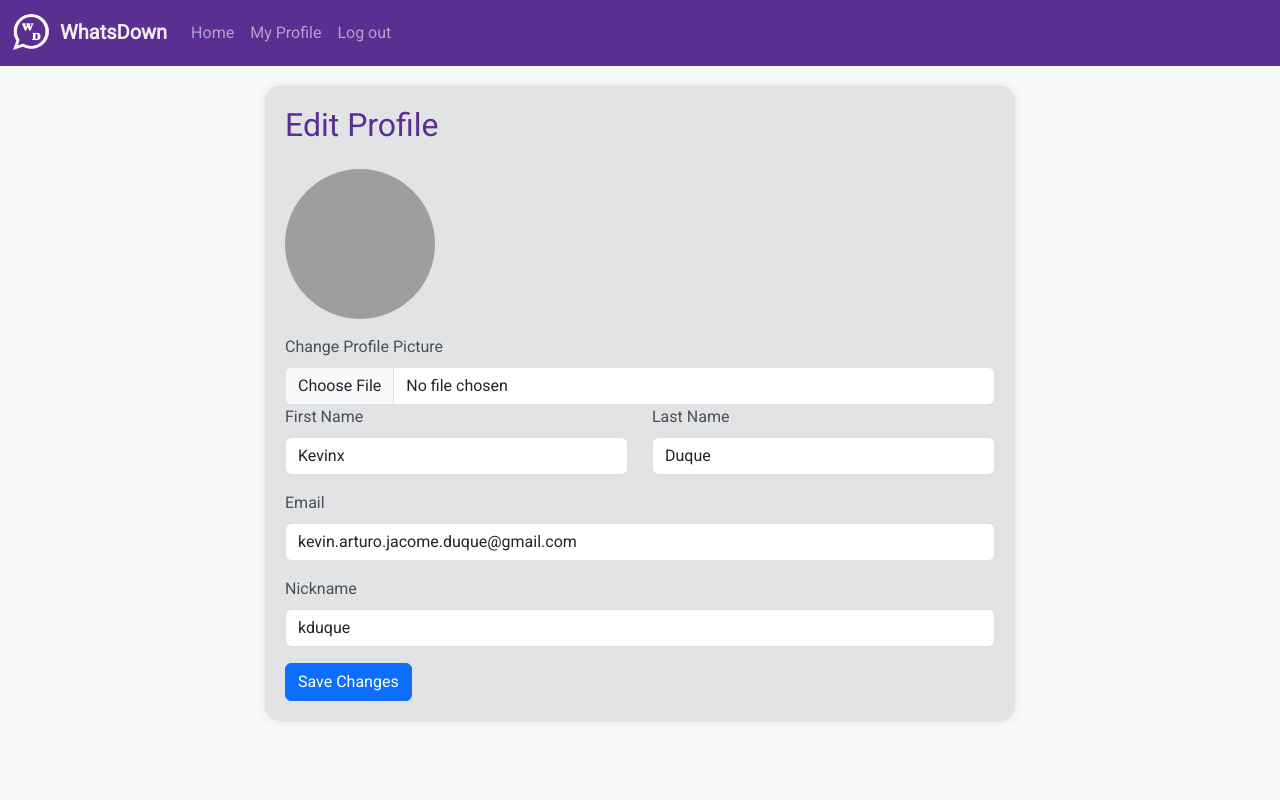
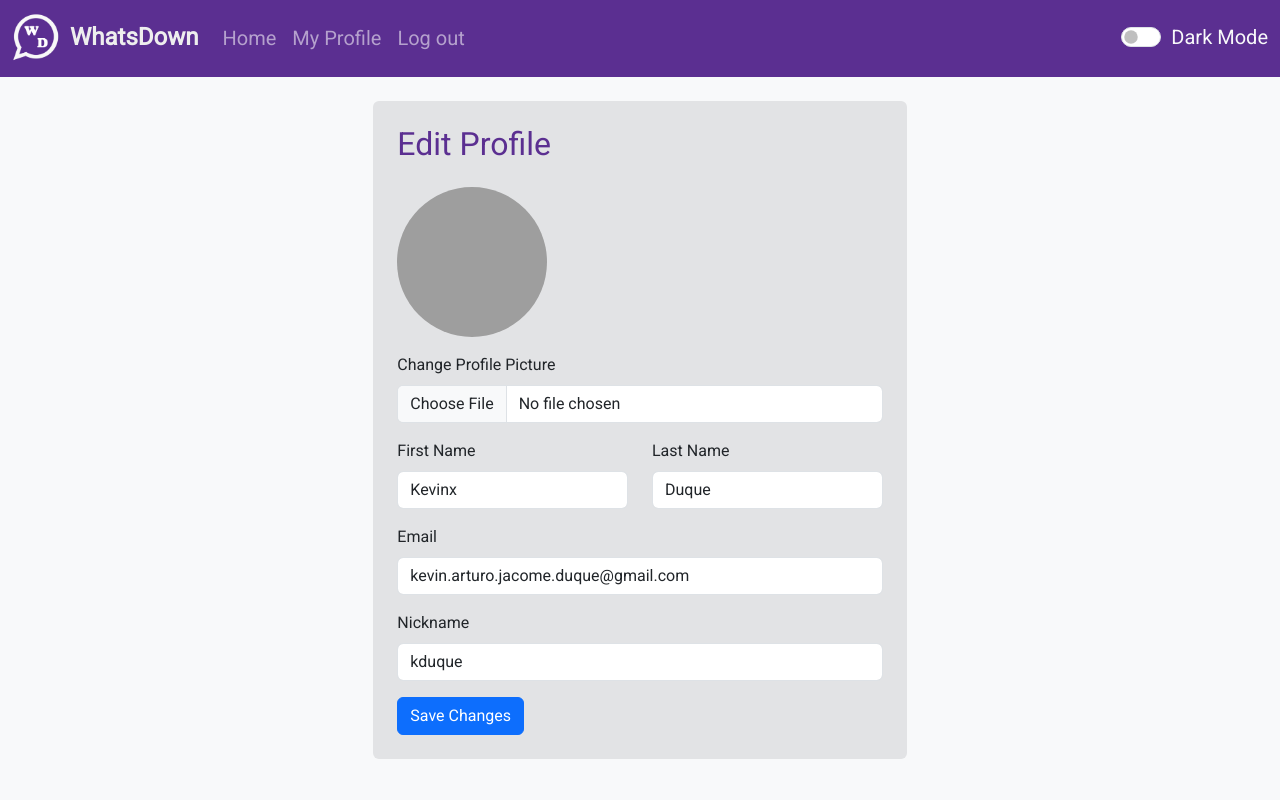
Before and after one commit to mimichelow/ProyectoDojoFinal, a Flask app: page /user/profile in a window 1280 px wide. Run offline with Flask 3, Linux system fonts and the light colour scheme; the visitor is signed in with stand-in values (Sample User, id 1); data comes from the database, SQL or seed files in the repository; grey boxes are pictures that could not be loaded.

Commit message:
Adding dark mode functionality

```diff
--- a/flask_app/static/css/style_chat_view.css
+++ b/flask_app/static/css/style_chat_view.css
@@ -1,7 +1,7 @@
 body {
     font-family: 'Roboto', sans-serif;
     background-color: #f8f9fa;
-    color: #495057;
+
 }
 
 .chats {
--- /dev/null
+++ b/flask_app/static/js/dark_mode.js
@@ -0,0 +1,12 @@
+window.onload=function () {
+    let darkSwitch = document.getElementById('flexSwitchCheckDefault');
+    darkSwitch.addEventListener( "change", () => {
+        if ( darkSwitch.checked ) {
+            document.body.setAttribute('data-bs-theme','dark')
+            document.body.style.backgroundColor='#212529';
+        } else {
+            document.body.setAttribute('data-bs-theme','light')
+            document.body.style.backgroundColor='';
+        }
+    });
+}
--- a/flask_app/templates/edit_profile.html
+++ b/flask_app/templates/edit_profile.html
@@ -10,16 +10,17 @@
     <link href="https://fonts.googleapis.com/css2?family=Gloria+Hallelujah&family=Roboto&family=VT323&display=swap" rel="stylesheet">
     <link rel="stylesheet" href="{{ url_for('static', filename='css/style_chat_view.css') }}">
     <script src="https://cdn.jsdelivr.net/npm/bootstrap@5.3.2/dist/js/bootstrap.bundle.min.js" integrity="sha384-C6RzsynM9kWDrMNeT87bh95OGNyZPhcTNXj1NW7RuBCsyN/o0jlpcV8Qyq46cDfL" crossorigin="anonymous"></script>
+    <script src="../static/js/dark_mode.js" ></script>
 </head>
-<body data-bs-theme="light">
+<body data-bs-theme="light" >
     <nav class="navbar navbar-expand-lg sticky-top navbar-dark" style="background-color:#5B2F91;">
         <div class="container-fluid">
-            <a class="navbar-brand fw-bold" href="#" style="color:#EEEEEE;"><img src="{{ url_for('static', filename='img/logo-purple.png') }}" style="width:40px" class="me-2">WhatsDown</a>
+            <a class="navbar-brand fw-bold fs-4" href="{{url_for('chats_dashboard')}}" style="color:#EEEEEE;"><img src="{{ url_for('static', filename='img/logo-purple.png') }}" style="width:50px" class="me-2">WhatsDown</a>
             <button class="navbar-toggler" type="button" data-bs-toggle="collapse" data-bs-target="#navbarSupportedContent" aria-controls="navbarSupportedContent" aria-expanded="false" aria-label="Toggle navigation"><span class="navbar-toggler-icon"></span></button>
-            <div class="collapse navbar-collapse  " id="navbarSupportedContent">
-                <ul class="navbar-nav me-auto mb-2 mb-lg-0">
+            <div class="collapse navbar-collapse fs-5" id="navbarSupportedContent">
+                <ul class="navbar-nav me-auto mb-2 mb-lg-0 ">
                     <li class="nav-item ">
-                        <a class="nav-link " aria-current="page" href="{{url_for('chats_dashboard')}}">Home</a>
+                        <a class="nav-link" aria-current="page" href="{{url_for('chats_dashboard')}}">Home</a>
                     </li>
                     <li class="nav-item ">
                         <a class="nav-link mb-0 " href="{{url_for('profile')}}">My Profile</a>
@@ -28,12 +29,16 @@
                         <a class="nav-link mb-0" href="{{url_for('logout')}}">Log out</a>
                     </li>
                 </ul>
+                <div class="form-check form-switch">
+                    <input class="form-check-input" type="checkbox" role="switch" id="flexSwitchCheckDefault">
+                    <label class="form-check-label text-light" for="flexSwitchCheckDefault">Dark Mode</label>
+                </div>
             </div>
         </div>
     </nav>
-    <div class="card-container">
+    <div class="container col-5 rounded bg-secondary-subtle mt-4 p-4">
         <h2 class="card-title">Edit Profile</h2>
-        <div class="card-body">
+        <div >
             {% with messages = get_flashed_messages() %}  <!-- declara una variable llamada mensajes-->
             {% if messages %}<!-- comprobar si hay algún mensaje -->
                 {% for message in messages %}<!-- recorrer los mensajes -->
@@ -43,13 +48,13 @@
                 {% endfor %}
             {% endif %}
         {% endwith %}
-            <form class="mt-4" action="{{url_for('edit_profile')}}" method="post" enctype="multipart/form-data">
+            <form class="mt-4 " action="{{url_for('edit_profile')}}" method="post" enctype="multipart/form-data">
                 <img src="../static/uploads/{{user.picture}}" class="rounded-circle" alt="Profile Picture" width="150" height="150">
                 <div class="mt-3">
                     <label for="profilePicture" class="form-label">Change Profile Picture</label>
                     <input type="file" class="form-control" id="profilePicture" name="profilePicture">
                 </div>
-                    <div class="row mb-3">
+                    <div class="row mb-3 mt-3">
                         <div class="col">
                             <label for="fname" class="form-label">First Name</label>
                             <input type="text" class="form-control" id="fname" placeholder="Enter your first name" name="fname" value="{{user.fname}}">
```
Also changed, not shown: flask_app/templates/chat_view.html (+10 -5 lines), flask_app/templates/chats_dashboard.html (+11 -8 lines), flask_app/templates/register_login.html (+11 -8 lines), flask_app/static/uploads/patito.gif (added).
